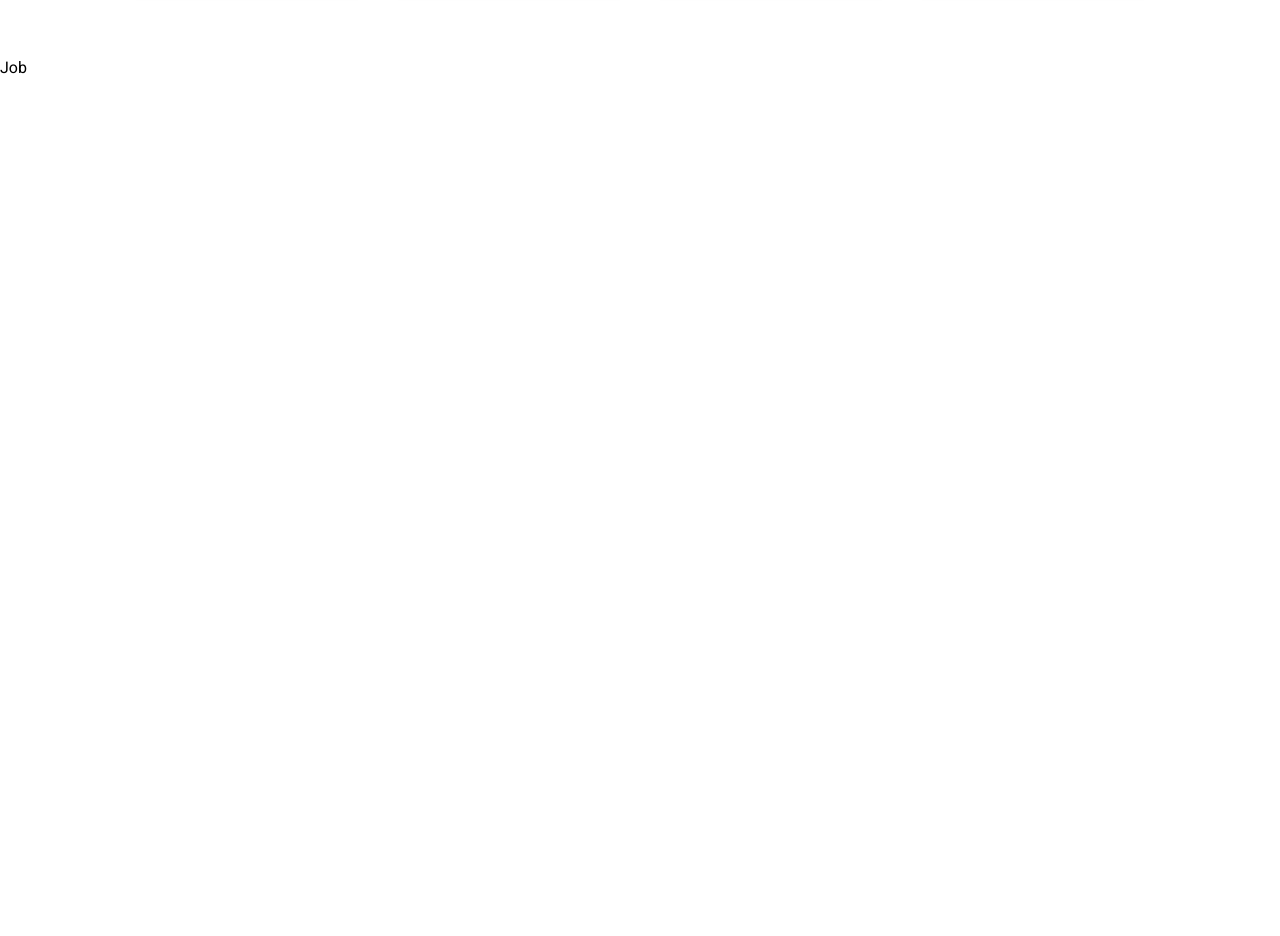
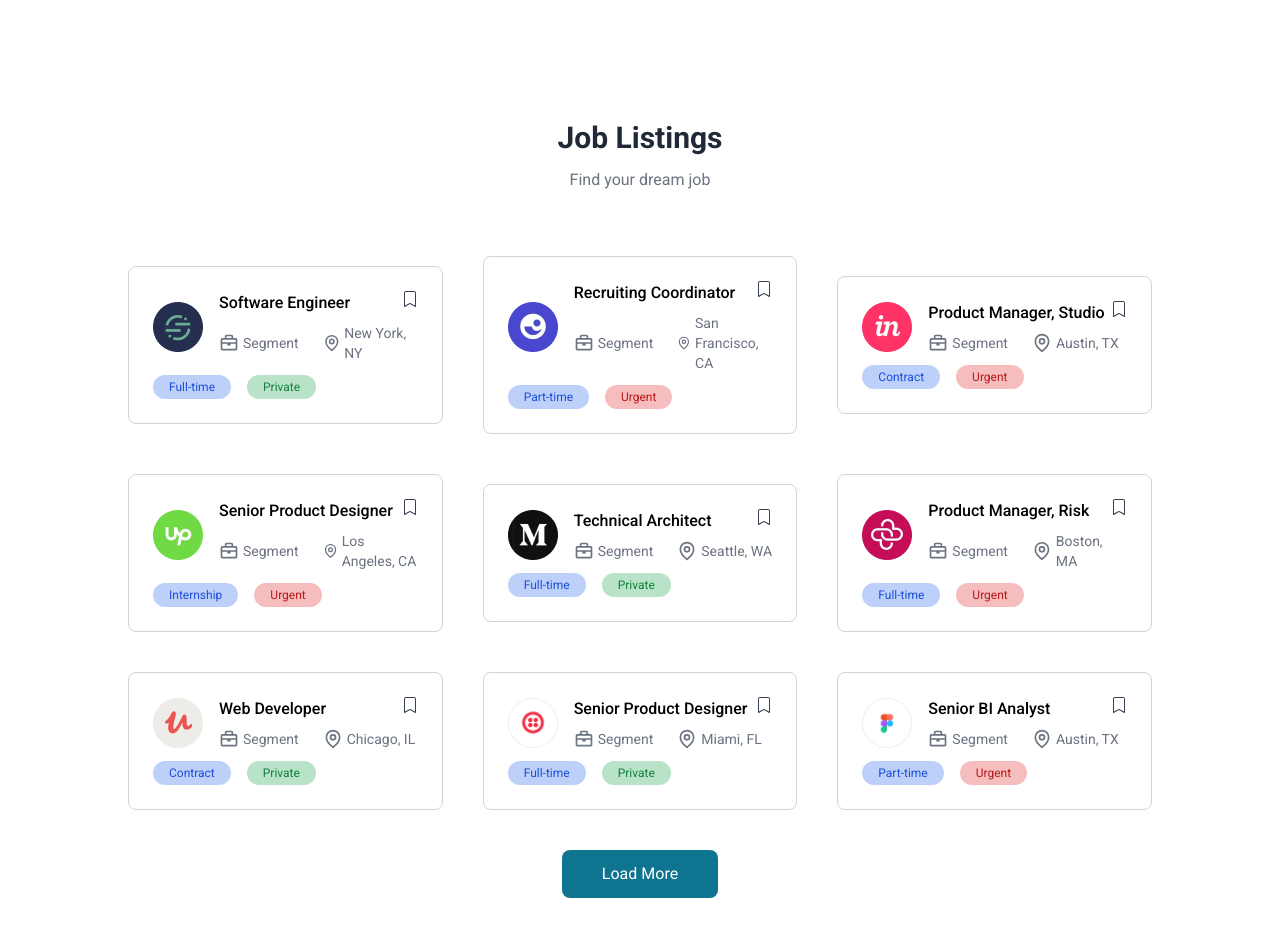
Before and after one commit to an0abi/job-portal-landing-page, a Next.js app: page / in a window 1280 px wide. Shown: the part 1400-2336 px from the top of the page. Before the commit the page ends 1480 px from the top, so only its background shows below. Built offline with nearby package versions, Linux system fonts and the light colour scheme.

Commit message:
added job section

```diff
--- a/components/Home/Job/Job.tsx
+++ b/components/Home/Job/Job.tsx
@@ -1,4 +1,6 @@
-import React from 'react'
+import SectionHeading from "@/components/Helper/SectionHeading";
+import React from "react";
+import JobCard from "./JobCard";
 
 const jobs = [
   {
@@ -7,7 +9,7 @@ const jobs = [
     title: "Software Engineer",
     location: "New York, NY",
     jobType: "Full-time",
-        urgency: "High",
+    urgency: "Private",
   },
   {
     id: 2,
@@ -15,7 +17,7 @@ const jobs = [
     title: "Recruiting Coordinator",
     location: "San Francisco, CA",
     jobType: "Part-time",
-        urgency: "Medium",
+    urgency: "Urgent",
   },
   {
     id: 3,
@@ -23,7 +25,7 @@ const jobs = [
     title: "Product Manager, Studio",
     location: "Austin, TX",
     jobType: "Contract",
-        urgency: "Low",
+    urgency: "Urgent",
   },
   {
     id: 4,
@@ -31,7 +33,7 @@ const jobs = [
     title: "Senior Product Designer",
     location: "Los Angeles, CA",
     jobType: "Internship",
-        urgency: "High",
+    urgency: "Urgent",
   },
   {
     id: 5,
@@ -39,7 +41,7 @@ const jobs = [
     title: "Technical Architect",
     location: "Seattle, WA",
     jobType: "Full-time",
-        urgency: "Medium",
+    urgency: "Private",
   },
   {
     id: 6,
@@ -47,7 +49,7 @@ const jobs = [
     title: "Product Manager, Risk",
     location: "Boston, MA",
     jobType: "Full-time",
-        urgency: "Low",
+    urgency: "Urgent",
   },
   {
     id: 7,
@@ -55,7 +57,7 @@ const jobs = [
     title: "Web Developer",
     location: "Chicago, IL",
     jobType: "Contract",
-        urgency: "High",
+    urgency: "Private",
   },
   {
     id: 8,
@@ -63,7 +65,7 @@ const jobs = [
     title: "Senior Product Designer",
     location: "Miami, FL",
     jobType: "Full-time",
-        urgency: "Medium",
+    urgency: "Private",
   },
   {
     id: 9,
@@ -71,14 +73,30 @@ const jobs = [
     title: "Senior BI Analyst",
     location: "Austin, TX",
     jobType: "Part-time",
-        urgency: "Low",
-    }
-]
+    urgency: "Urgent",
+  },
+];
 
 const Job = () => {
   return (
-    <div>Job</div>
-  )
-}
+    <div className="pt-16 pb-16">
+      <SectionHeading title="Job Listings" subtitle="Find your dream job" />
+      <div className="w-[95%] sm:w-[80%] mt-16 mx-auto grid grid-cols-1 lg:grid-cols-2 xl:grid-cols-3 gap-10 items-center">
+        {jobs.map((job) => {
+          return (
+            <div key={job.id}>
+              <JobCard job={job} />
+            </div>
+          );
+        })}
+      </div>
+      <div className="mt-10 text-center">
+        <button className="px-10 py-3 bg-cyan-700 text-white cursor-pointer rounded-lg hover:bg-cyan-600 transition-all duration-200">
+          Load More
+        </button>
+      </div>
+    </div>
+  );
+};
 
-export default Job
+export default Job;
--- /dev/null
+++ b/components/Home/Job/JobCard.tsx
@@ -0,0 +1,58 @@
+import React from "react";
+import { BsBookmark } from "react-icons/bs";
+import Image from "next/image";
+import { BiBriefcase } from "react-icons/bi";
+import { GrLocation } from "react-icons/gr";
+
+type JobCardProps = {
+  job: {
+    id: number;
+    image: string;
+    title: string;
+    location: string;
+    jobType: string;
+    urgency: string;
+  };
+};
+
+const JobCard = ({ job }: JobCardProps) => {
+  return (
+    <div className="border-[1.5px] border-gray-300 dark:border-gray-700 p-6 rounded-lg relative">
+      <div className="w-8 h-8 cursor-pointer hover:bg-gray-100 dark:hover:bg-gray-800 flex items-center transition-all duration-200 justify-center rounded-full flex-col absolute top-4 right-4">
+        <BsBookmark className="w-4 h-4 text-gray-700 hover:text-cyan-500 dark:text-gray-300 hover:dark:text-cyan-500" />
+      </div>
+      <div className="flex items-center space-x-4">
+        <Image src={job.image} alt={job.title} width={50} height={50} />
+        <div>
+          <h2 className="text-base font-medium">{job.title}</h2>
+          <div className="flex items-center space-x-6">
+            <div className="flex items-center space-x-1 mt-2 text-gray-500 dark:text-gray-400">
+              <BiBriefcase className="w-5 h-5" />
+              <p className="text-gray-500 text-sm">Segment</p>
+            </div>
+            <div className="flex items-center space-x-1 mt-2 text-gray-500 dark:text-gray-400">
+              <GrLocation className="w-5 h-5" />
+              <p className="text-gray-500 text-sm">{job.location}</p>
+            </div>
+          </div>
+        </div>
+      </div>
+      <div className="flex items-center space-x-4 mt-3">
+        <div className="px-4 py-1 bg-blue-600/30 rounded-full text-xs text-blue-700 dark:text-blue-300">
+          {job.jobType}
+        </div>
+        <div
+          className={`px-4 py-1 rounded-full text-xs ${
+            job.urgency === "Urgent"
+              ? "bg-red-600/30 dark:bg-red-300/30 text-red-700 dark:text-red-300"
+              : "bg-green-600/30 text-green-700 dark:text-green-300"
+          }`}
+        >
+          {job.urgency}
+        </div>
+      </div>
+    </div>
+  );
+};
+
+export default JobCard;
--- a/components/Home/Navbar/Nav.tsx
+++ b/components/Home/Navbar/Nav.tsx
@@ -31,7 +31,7 @@ const Nav = ({ openNav }: NavProps) => {
   return (
     <div
       className={`transition-all ${
-        navBg ? "bg-white shadow-md dark:bg-cyan-950" : "fixed"
+        navBg ? "bg-white shadow-md dark:bg-gray-800" : "fixed"
       } duration-200 h-[12vh] z-[10000] fixed w-full`}
     >
       <div className="flex items-center h-full justify-between w-[92%] mx-auto">
```
Lines whose indentation alone changed are shown as unchanged.
